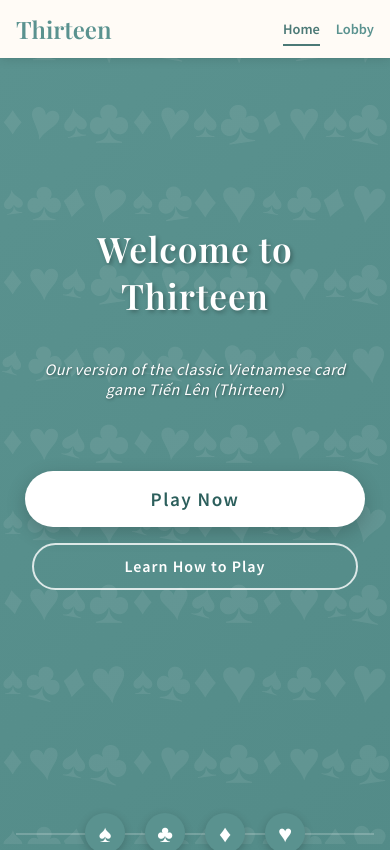
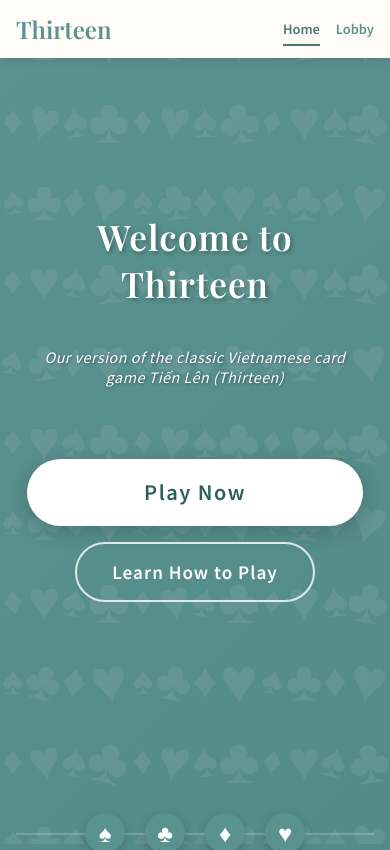
Before and after one commit to NathanTran044/thirteen_game, a React (Create React App) app in the folder client/: page / in a window 390 px wide. Shown: the top 850 px of the page. Built offline with nearby package versions, Linux system fonts and the light colour scheme; no server answers; the HTML template or start-up script is replaced by a standard one.

Commit message:
home button style changes

```diff
--- a/client/src/components/Chat.js
+++ b/client/src/components/Chat.js
@@ -1,4 +1,4 @@
-import React, { useState, useEffect } from "react";
+import React, { useState } from "react";
 import "./Chat.css";
 
 function Chat({ socket, room, username, isOpen, onClose, messages, setMessages }) {
--- a/client/src/components/Home.css
+++ b/client/src/components/Home.css
@@ -1066,17 +1066,6 @@
     font-size: 1.1rem;
   }
 
-  .home-play-button {
-    padding: 0.8rem 2rem;
-    font-size: 1.1rem;
-    width: 80%;
-  }
-
-  .home-play-button.large {
-    padding: 1rem 2.5rem;
-    font-size: 1.2rem;
-  }
-
   .rule-number {
     min-width: 50px;
     font-size: 1.5rem;
@@ -1105,17 +1094,6 @@
     gap: 0.8rem;
   }
 
-  .hero-play-button {
-    padding: 0.8rem 2rem;
-    font-size: 1.1rem;
-    width: 80%;
-  }
-
-  .learn-button {
-    padding: 0.8rem 2rem;
-    font-size: 1.1rem;
-    width: 80%;
-  }
 }
 
 @media (max-width: 576px) {
@@ -1182,12 +1160,6 @@
 
   .action-section h3 {
     font-size: 1.5rem;
-  }
-
-  .hero-play-button {
-    width: 80%;
-    padding: 0.8rem 1.5rem;
-    font-size: 1.1rem;
   }
 
   .plays-grid {
@@ -1475,17 +1447,6 @@
     width: 100%;
   }
 
-  .hero-play-button {
-    width: 100%;
-    font-size: 1rem;
-    padding: 0.7rem 1.5rem;
-  }
-
-  .learn-button {
-    width: 100%;
-    font-size: 1rem;
-    padding: 0.7rem 1.5rem;
-  }
 }
 
 /* Mobile adjustments for mini cards */
```
